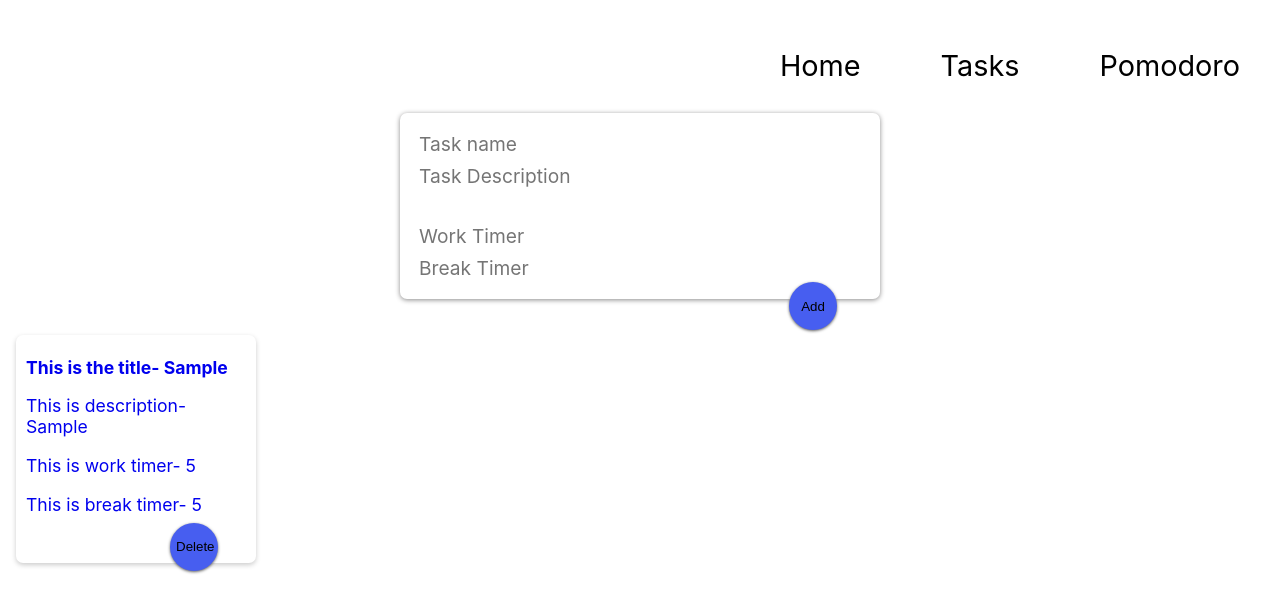
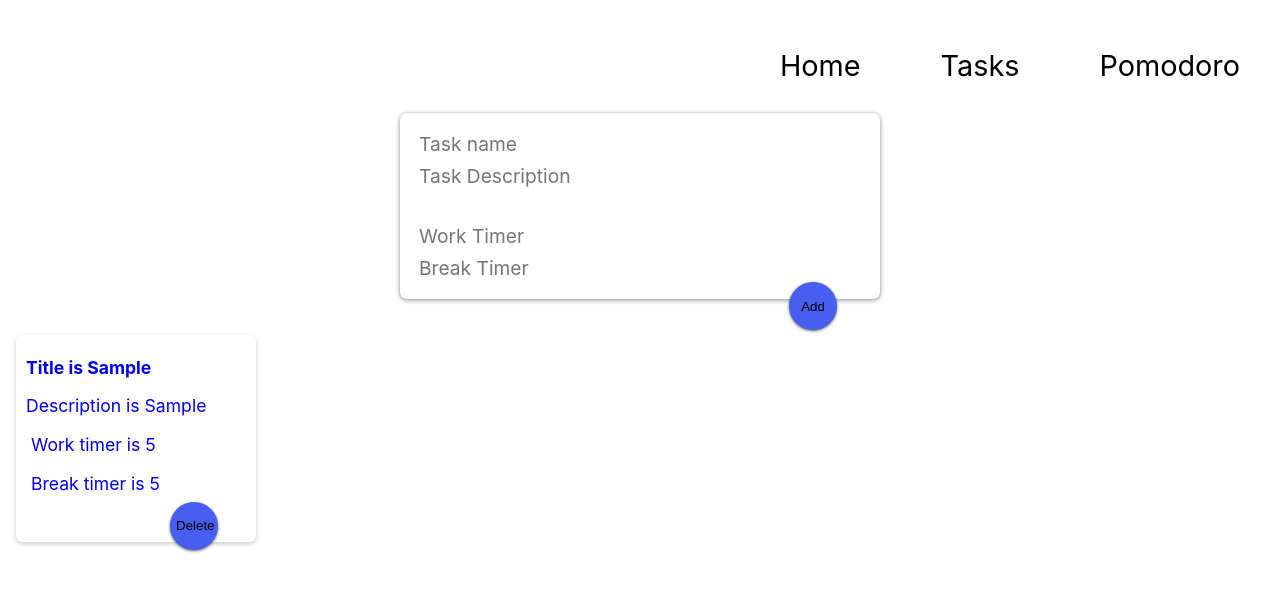
Before and after one commit to kavyakunder/pomodoro-app-react, a React (Create React App) app: page /tasks in a window 1280 px wide. Both pictures are taken after typing "Sample", "Sample", "5", "5" into the empty fields and a click on the button "Add". Shown: the top 612 px of the page. Built offline with nearby package versions, Linux system fonts and the light colour scheme.

Commit message:
refactor: shorten the taskCard info

```diff
--- a/src/components/TaskCard/TaskCard.jsx
+++ b/src/components/TaskCard/TaskCard.jsx
@@ -14,10 +14,10 @@ function TaskCard({ id, name, description, timer, breakTimer, deleteTodo }) {
         }}
       >
         <div className="note">
-          <h1> This is the title- {name}</h1>
-          <p>This is description- {description}</p>
-          <p>This is work timer- {timer}</p>
-          <p>This is break timer- {breakTimer}</p>
+          <h1> Title is {name}</h1>
+          <p>Description is {description}</p>
+          <p> Work timer is {timer}</p>
+          <p> Break timer is {breakTimer}</p>
           <button className="btn-add" onClick={() => deleteTodo(id)}>
             Delete
           </button>
```
